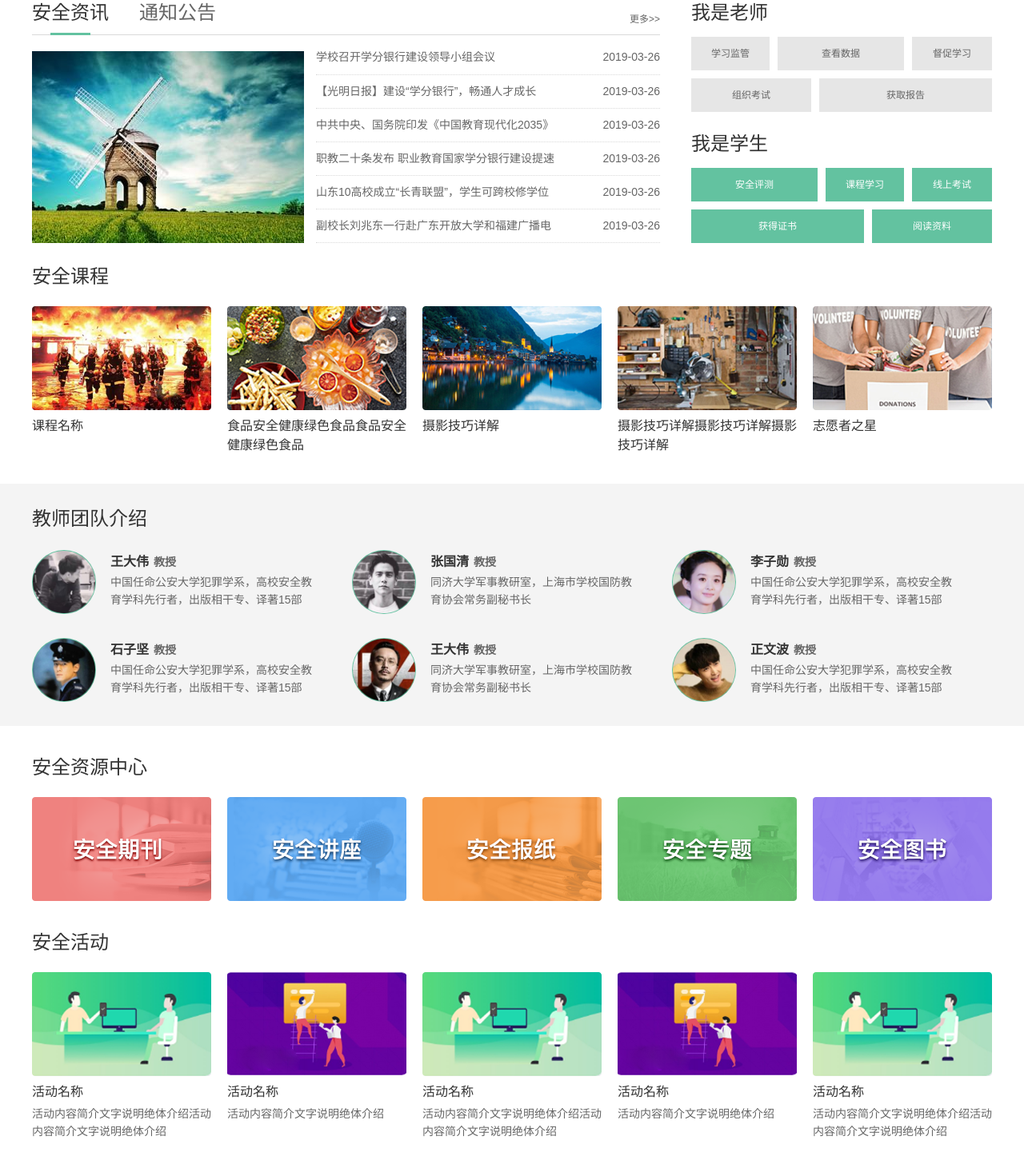
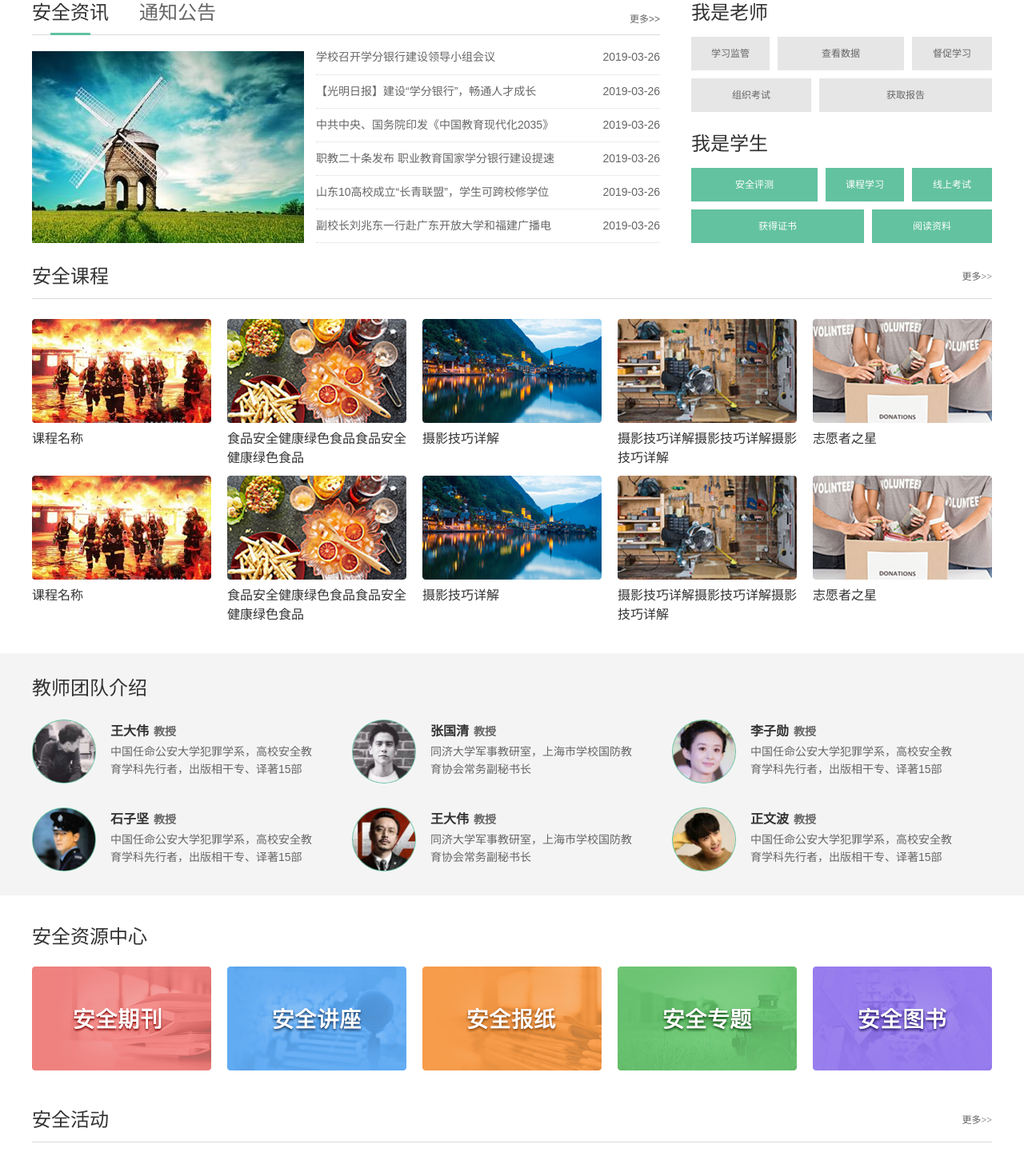
Before and after one commit to 439740394/aqcp, a plain HTML site: page index.html in a window 1280 px wide. Shown: the part 547-1998 px from the top of the page at 80% size. Drawn offline with Linux system fonts and the light colour scheme; a web font is replaced by a local one.

Commit message:
replace logo add more button

```diff
--- a/css/style.scss
+++ b/css/style.scss
@@ -28,9 +28,11 @@
 .list1 {
   display: flex;
   justify-content: space-between;
+  flex-wrap: wrap;
   a {
     display: block;
     width: 224px;
+    margin-bottom: 10px;
     .cover {
       height: 130px;
       width: 100%;
@@ -390,6 +392,17 @@
 .wrapper {
   .safety-course {
     margin-top: 30px;
+    h1 {
+      @include clearfix;
+      padding-bottom: 15px;
+      border-bottom: 1px solid #d9d9d9;
+      a {
+        line-height: 24px;
+        float: right;
+        font-size: $tips-font-size;
+        color: $default2-color;
+      }
+    }
     .course-list {
       margin-top: 25px;
     }
@@ -398,7 +411,7 @@
 /* teacher introduction */
 .wrapper {
   .teacher-introduction {
-    margin-top: 36px;
+    margin-top: 26px;
     background: #f4f4f4;
     h1 {
       padding-top: 32px;
@@ -466,6 +479,17 @@
 .wrapper {
   .safety-active {
     margin-top: 40px;
+    h1 {
+      @include clearfix;
+      padding-bottom: 15px;
+      border-bottom: 1px solid #d9d9d9;
+      a {
+        line-height: 24px;
+        float: right;
+        font-size: $tips-font-size;
+        color: $default2-color;
+      }
+    }
     .active-list {
       margin-top: 25px;
     }
--- a/index.html
+++ b/index.html
@@ -87,7 +87,7 @@
     <div class="safety-information">
       <div class="section-left">
         <div class="tab-container">
-          <a class="more" href="javascript:void(0);">更多>></a>
+          <a class="more" href="javascript:void(0);">更多&gt;&gt;</a>
           <ul class="tab-nav">
             <li class="active">
               <a class="big-title">
@@ -169,8 +169,15 @@
 
     <!-- SAFETY COURSE -->
     <div class="safety-course">
-      <h1 class="big-title">安全课程</h1>
+      <h1 class="big-title">安全课程<a href="javascript:void(0);">更多&gt;&gt;</a></h1>
       <div class="course-list list1">
+        <a href="javascript:void(0);"><div class="cover"><img src="images/safety_program_1.png" alt=""></div><span>课程名称</span></a>
+        <a href="javascript:void(0);"><div class="cover"><img src="images/safety_program_2.png" alt=""></div><span>食品安全健康绿色食品食品安全
+健康绿色食品</span></a>
+        <a href="javascript:void(0);"><div class="cover"><img src="images/safety_program_3.png" alt=""></div><span>摄影技巧详解</span></a>
+        <a href="javascript:void(0);"><div class="cover"><img src="images/safety_program_4.png" alt=""></div><span>摄影技巧详解摄影技巧详解摄影
+技巧详解</span></a>
+        <a href="javascript:void(0);"><div class="cover"><img src="images/safety_program_5.png" alt=""></div><span>志愿者之星</span></a>
         <a href="javascript:void(0);"><div class="cover"><img src="images/safety_program_1.png" alt=""></div><span>课程名称</span></a>
         <a href="javascript:void(0);"><div class="cover"><img src="images/safety_program_2.png" alt=""></div><span>食品安全健康绿色食品食品安全
 健康绿色食品</span></a>
@@ -265,7 +272,7 @@
 
     <!-- SAFETY ACTIVE-->
     <div class="safety-active">
-      <h1 class="big-title">安全活动</h1>
+      <h1 class="big-title">安全活动<a href="javascript:void(0);">更多&gt;&gt;</a></h1>
       <div class="active-list list1 one-wrap">
         <a href="javascript:void(0);"><div class="cover"><img src="images/safety_active_1.png" alt=""></div><span>活动名称</span><strong>活动内容简介文字说明绝体介绍活动内容简介文字说明绝体介绍</strong></a>
         <a href="javascript:void(0);"><div class="cover"><img src="images/safety_active_2.png" alt=""></div><span>活动名称</span><strong>活动内容简介文字说明绝体介绍</strong></a>
```
Also changed, not shown: css/style.css.
